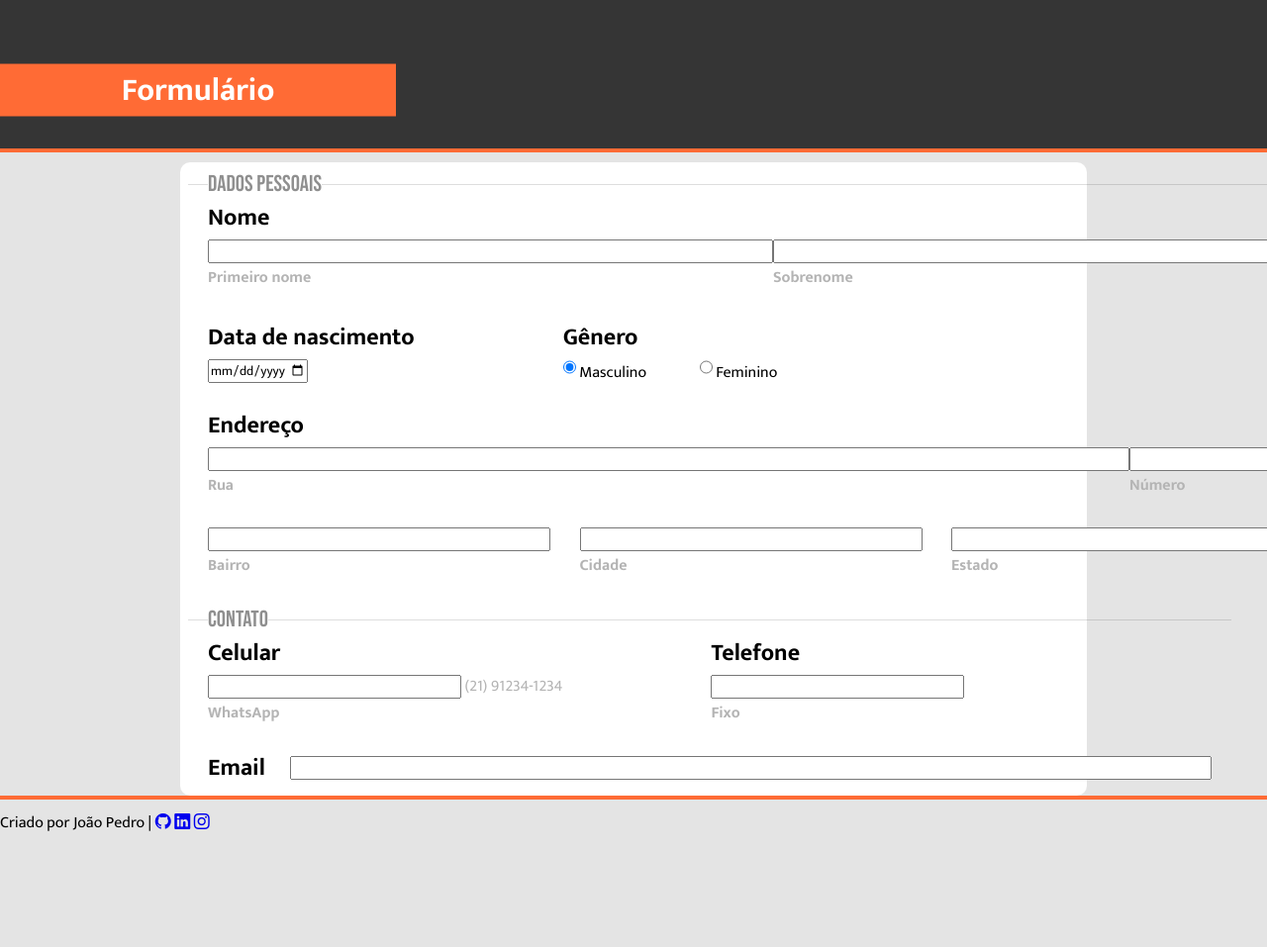
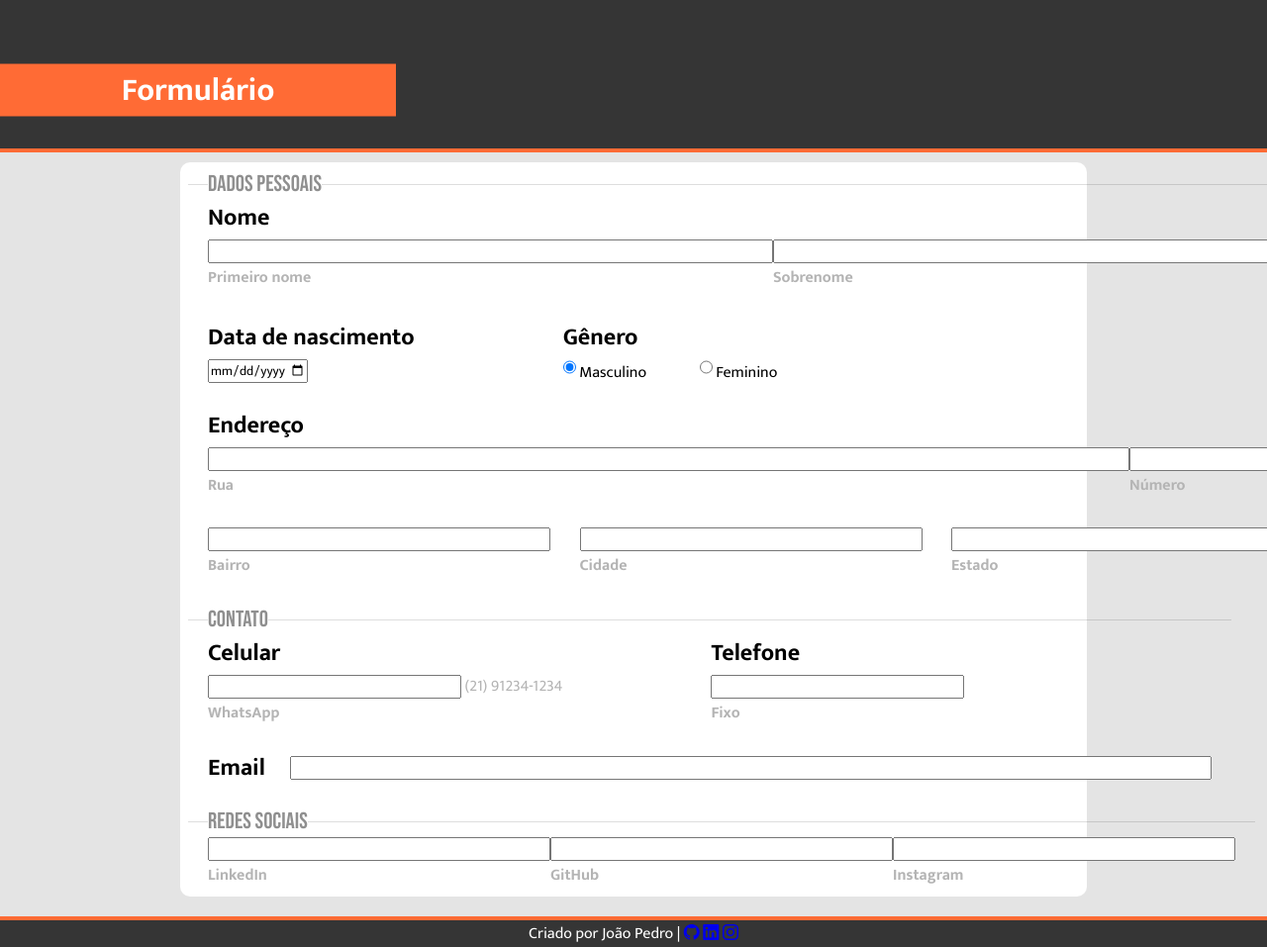
Before and after one commit to jpsantosss/form, a website: page index.html in a window 1280 px wide. Shown: the top 957 px of the page at 99% size. Before the commit the page ends 845 px from the top, so only its background shows below. Drawn offline with nearby package versions, Linux system fonts and the light colour scheme.

Commit message:
update rodape
Adicionado mais conteúdo e ajustes no rodapé

```diff
--- a/index.html
+++ b/index.html
@@ -11,8 +11,7 @@
     <header id="cabecalho">
         <h1 class="titulo">Formulário</h1>
     </header>
-    <hr>
-
+    <hr class="cabecalho">
     <main id="conteudo-principal">
         <form autocomplete="off" id="formulario" method="post">
             <fieldset class="formulario-classe">
@@ -104,10 +103,26 @@
                         <input type="email" name="contato-email" id="contato-email" size="100">
                     </div>
             </fieldset>
+            <fieldset>
+                <legend>Redes Sociais</legend>
+                    <div class="grupo-input">
+                        <div class="input-item">
+                            <input type="text" name="redesoc-linkedin" id="redesoc-linkedin" size="35">
+                            <p class="indice">LinkedIn</p>
+                        </div>
+                        <div class="input-item">
+                            <input type="text" name="redesoc-github" id="redesoc-github" size="35">
+                            <p class="indice">GitHub</p>
+                        </div>
+                        <div class="input-item">
+                            <input type="text" name="redesoc-instagram" id="redesoc-instagram" size="35">
+                            <p class="indice">Instagram</p>
+                        </div>
+                    </div>
+            </fieldset>
         </form>
     </main>
-
-    <hr>
+    <hr class="rodape">
     <footer id="rodape">
         <p>Criado por João Pedro |
             <a href="#" target="_blank"><i class="bi bi-github"></i></a>
--- a/style.css
+++ b/style.css
@@ -13,6 +13,7 @@
 }
 body{
     background-color: rgb(228, 228, 228);
+    min-height: 100vh;
 }
 header#cabecalho{
     position: relative;
@@ -29,7 +30,7 @@ h1.titulo{
     text-align: center;
     font-size: 2em;
 }
-hr{
+hr.cabecalho{
     height: 4px;
     background-color: var(--cor01);
     margin-bottom: 10px;
@@ -66,6 +67,7 @@ input{
 }
 .grupo-input-c{
     margin-top: -25px;
+    margin-bottom: 20px;
     display: flex;
     align-items: center;
     gap: 25px;
@@ -84,3 +86,14 @@ input{
     display: inline-block;
     color: rgb(180, 180, 180);
 }
+footer#rodape{
+    background-color: #353535;
+    text-align: center;
+    color: white;
+}
+hr.rodape{
+    height: 4px;
+    background-color: var(--cor01);
+    margin-top: 20px;
+    border: none;
+}
```
